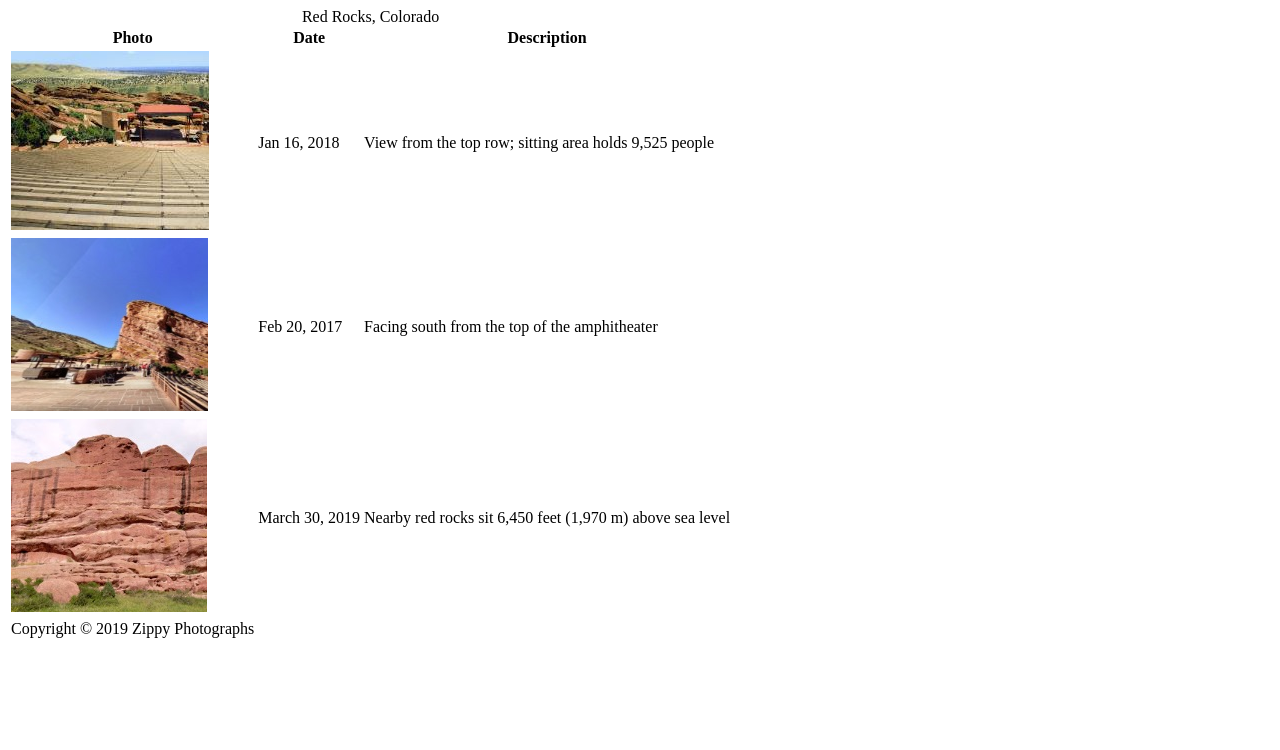
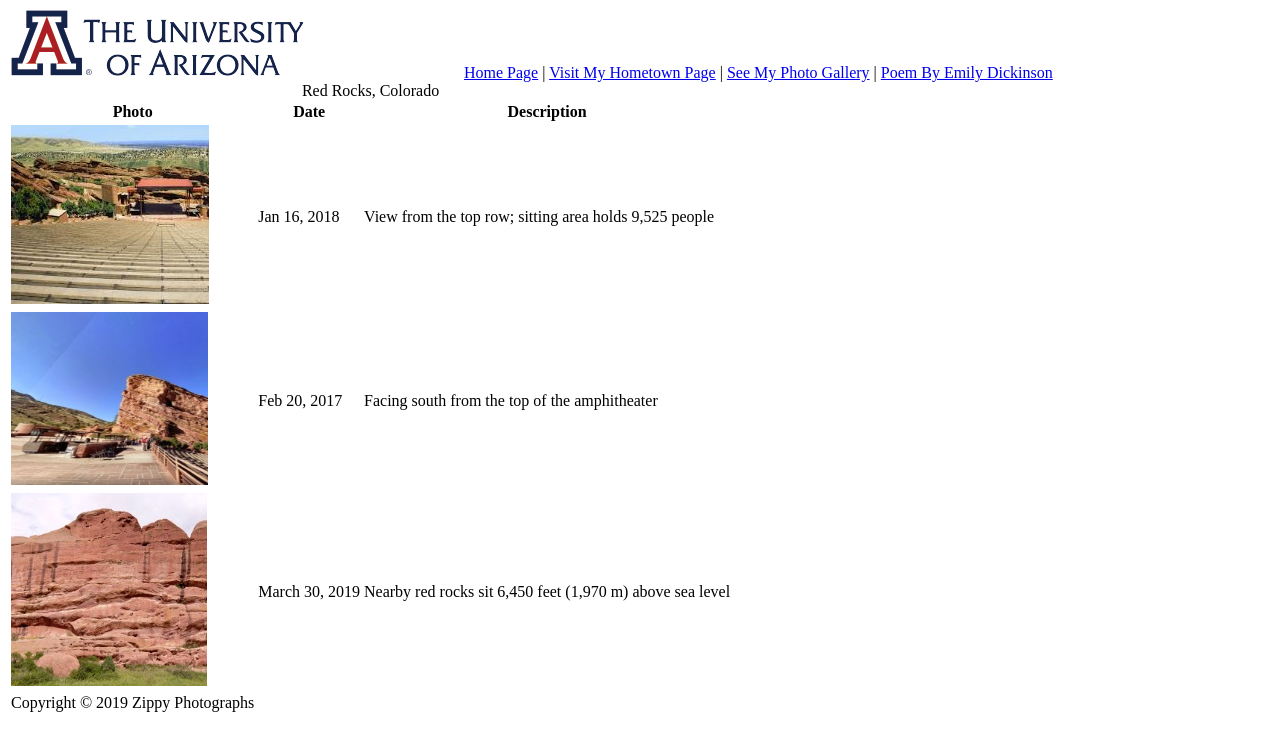
Before and after one commit to chaycass/mysite, a plain HTML site: page gallery.html in a window 1280 px wide. Drawn offline with Linux system fonts and the light colour scheme.

Commit message:
overall update

```diff
--- a/gallery.html
+++ b/gallery.html
@@ -5,6 +5,13 @@
     <title>Vacation Photos</title>
 </head>
 <body>
+        <img src="UniversityLogo.png" alt="Logo of The University of Arizona">
+        <span>
+            <a href="https://chaycass.github.io/mysite/index.html">Home Page</a> |
+            <a href="https://chaycass.github.io/mysite/hometown.html">Visit My Hometown Page</a> |
+            <a href="https://chaycass.github.io/mysite/gallery.html">See My Photo Gallery</a> |
+            <a href="https://chaycass.github.io/mysite/poem.html">Poem By Emily Dickinson</a>
+        </span>
         <table>
             <caption>Red Rocks, Colorado</caption>
 
```
Also changed, not shown: hometown.html (+7 -0 lines), index.html (+6 -0 lines), poem.html (+7 -0 lines).
